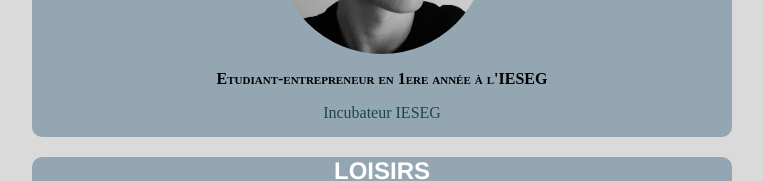
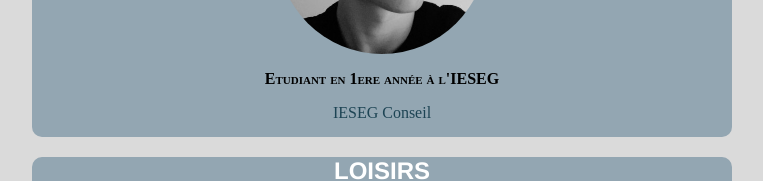
Before and after one commit to antoinefaessel/my-profile, a plain HTML site: page index.html in a window 1280 px wide. Shown: the part 278-459 px from the top of the page, without its empty margins (258-1021 px from the left). Drawn offline with Linux system fonts and the light colour scheme.

Commit message:
Update index.html

```diff
--- a/index.html
+++ b/index.html
@@ -16,8 +16,8 @@
 		    <!-- introduction -->
 			    <h1 class="text-center">Hello,I'm Antoine!</h1>
 				<img width="100" src="images/profile.jpeg" alt="Antoine" class="img-circle">
-				<p class="sous">Etudiant-entrepreneur en 1ere année à l'IESEG</p>
-				<a href="https://incubateur.ieseg.fr/" target="_blank" class="text-center">Incubateur IESEG </a>
+				<p class="sous">Etudiant en 1ere année à l'IESEG</p>
+				<a href="https://iesegconseil.fr/" target="_blank" class="text-center">IESEG Conseil </a>
 			</div>
 		  	<div class="card-white">
 				<!-- first section -->
```
